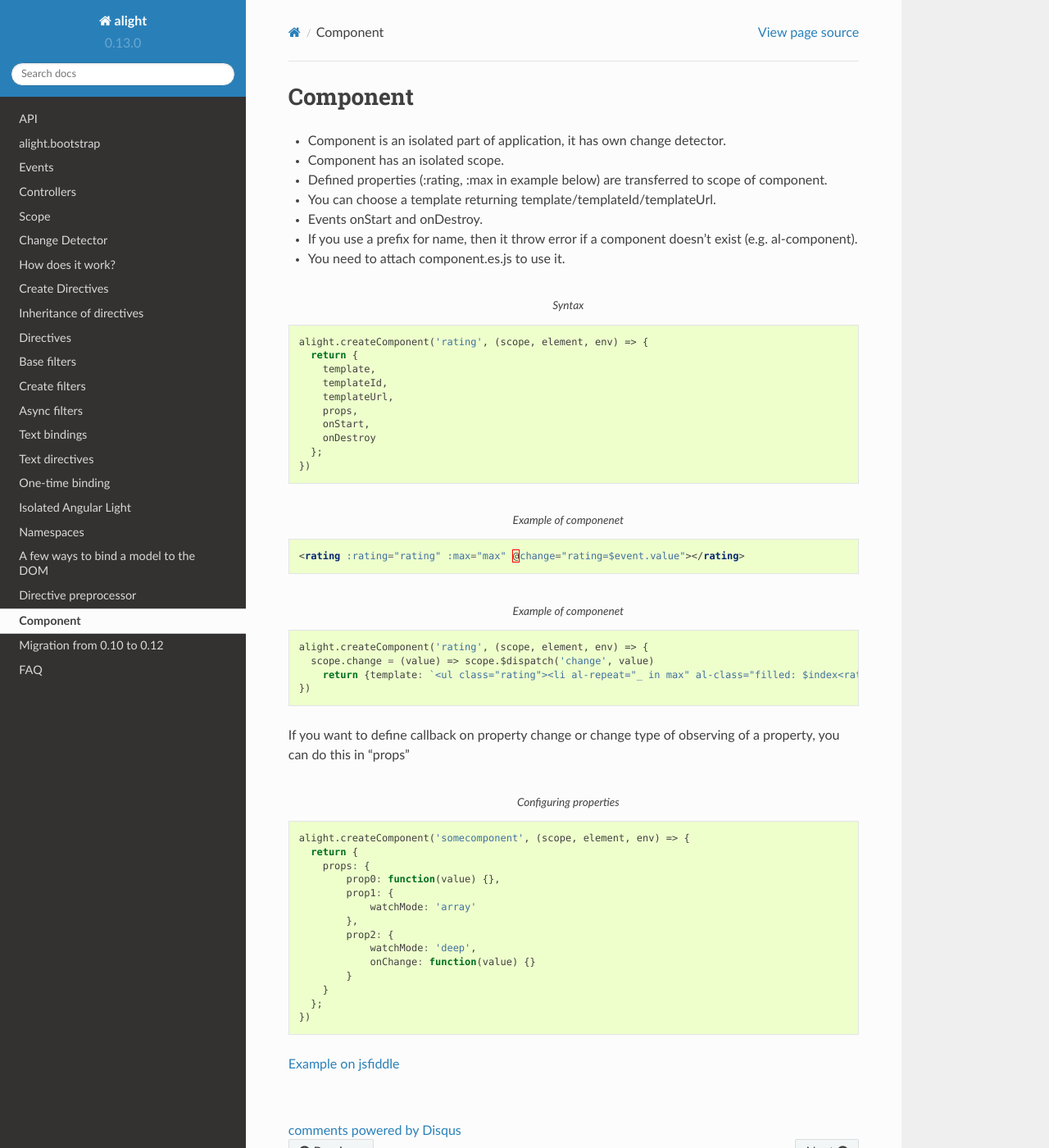
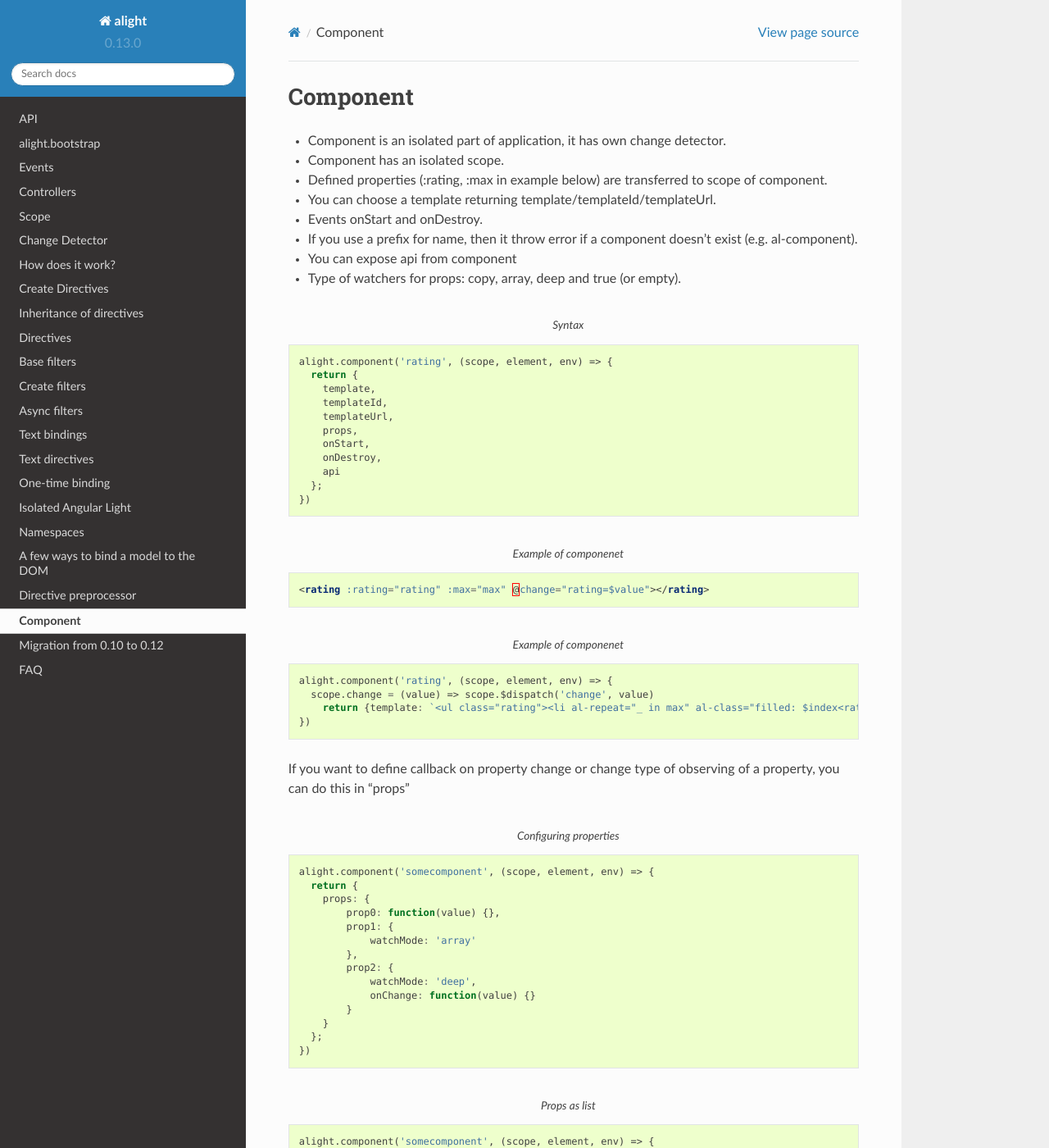
Before and after one commit to lega911/alight_docs, a Sphinx documentation site: the page built from docs/source/component.rst, in a window 1280 px wide and 1400 px high. Shown: the whole window at 82% size. Built offline with Sphinx 7.4.7 and the Read the Docs theme 2.0.0, drawn with Linux system fonts in a browser that asks for light colours; comment, search, counter and statistics services are not loaded; some of the changed text lies outside the part shown.

Commit message:
fix component

```diff
--- a/docs/source/component.rst
+++ b/docs/source/component.rst
@@ -7,31 +7,33 @@ Component
 * You can choose a template returning template/templateId/templateUrl.
 * Events onStart and onDestroy.
 * If you use a prefix for name, then it throw error if a component doesn't exist (e.g. al-component).
-* You need to attach component.es.js to use it.
+* You can expose api from component
+* Type of watchers for props: copy, array, deep and true (or empty).
 
 .. code-block:: javascript
     :caption: Syntax
 
-    alight.createComponent('rating', (scope, element, env) => {
+    alight.component('rating', (scope, element, env) => {
       return {
         template,
         templateId,
         templateUrl,
         props,
         onStart,
-        onDestroy
+        onDestroy,
+        api
       };
     })
 
 .. code-block:: html
     :caption: Example of componenet
 
-    <rating :rating="rating" :max="max" @change="rating=$event.value"></rating>
+    <rating :rating="rating" :max="max" @change="rating=$value"></rating>
 
 .. code-block:: javascript
     :caption: Example of componenet
 
-    alight.createComponent('rating', (scope, element, env) => {
+    alight.component('rating', (scope, element, env) => {
       scope.change = (value) => scope.$dispatch('change', value)
         return {template: `<ul class="rating"><li al-repeat="_ in max" al-class="filled: $index<rating" @click="change($index+1)">\u2605</li></ul>`};
     })
@@ -42,7 +44,7 @@ If you want to define callback on property change or change type of observing of
 .. code-block:: javascript
     :caption: Configuring properties
 
-    alight.createComponent('somecomponent', (scope, element, env) => {
+    alight.component('somecomponent', (scope, element, env) => {
       return {
         props: {
             prop0: function(value) {},
@@ -57,6 +59,16 @@ If you want to define callback on property change or change type of observing of
       };
     })
 
+.. code-block:: javascript
+    :caption: Props as list
+
+    alight.component('somecomponent', (scope, element, env) => {
+      return {
+        props: ['prop1', 'prop2']
+      };
+    })
+
+
 `Example on jsfiddle <http://jsfiddle.net/lega911/vyoq12hj/>`_
 
 .. raw:: html
```
